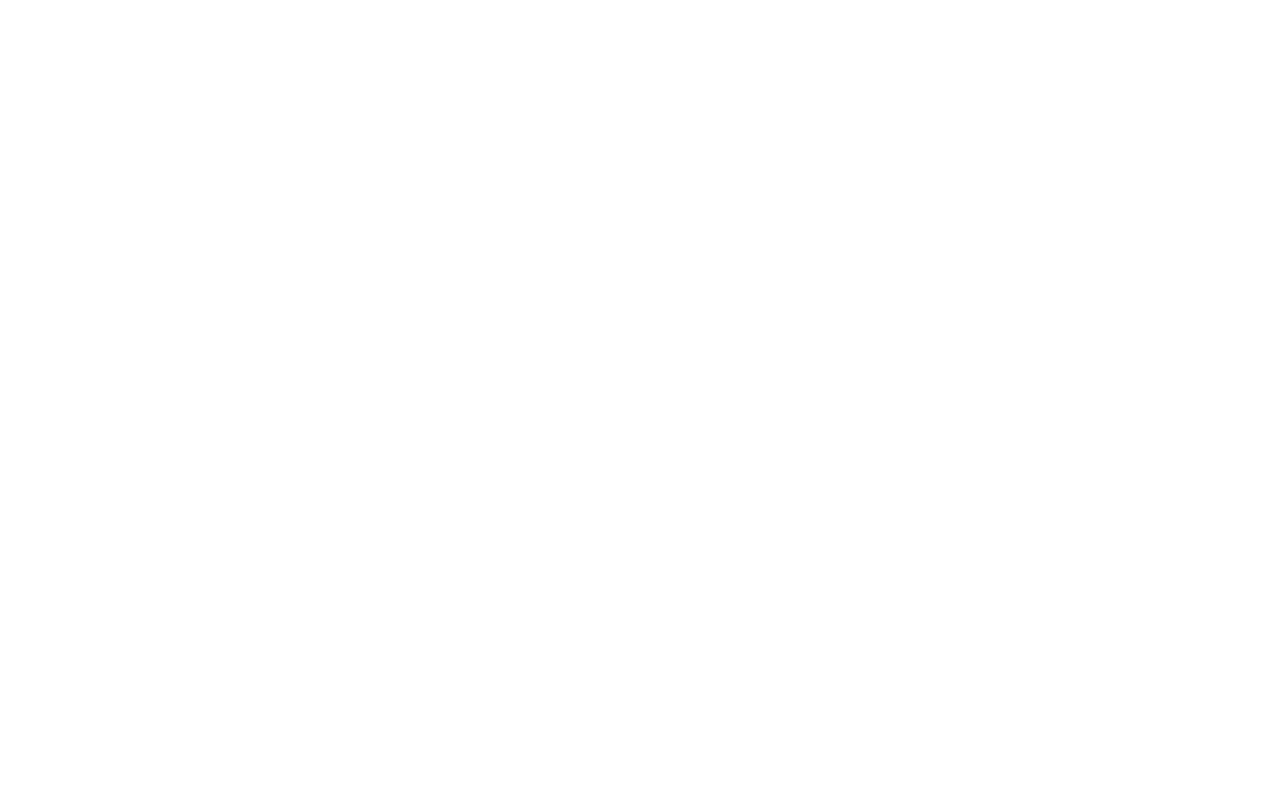
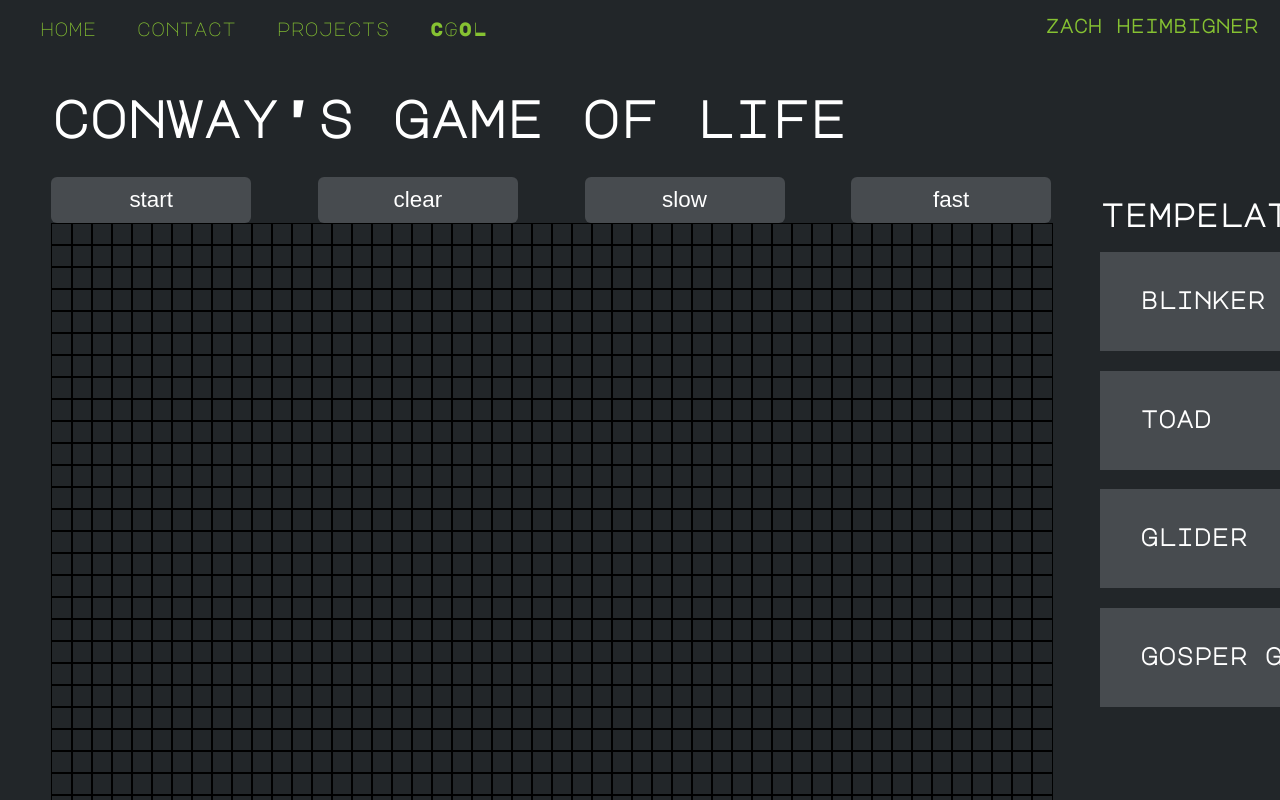
Before and after one commit to HZ-2000/Personal-Website-V2, a React (Create React App) app in the folder client/: page /cgol in a window 1280 px wide. Before the commit this address had no page. Shown: the top 800 px of the page. Built offline with nearby package versions, Linux system fonts and the light colour scheme.

Commit message:
Added COGL to website

```diff
--- a/client/package.json
+++ b/client/package.json
@@ -10,6 +10,7 @@
     "@types/node": "^16.11.17",
     "@types/react": "^17.0.38",
     "@types/react-dom": "^17.0.11",
+    "immer": "^9.0.7",
     "react": "^17.0.2",
     "react-dom": "^17.0.2",
     "react-router-dom": "^6.2.1",
--- a/client/src/components/Nav.tsx
+++ b/client/src/components/Nav.tsx
@@ -1,4 +1,3 @@
-import React from 'react';
 import './css/Nav.css';
 import { Link } from 'react-router-dom';
 
@@ -15,6 +14,9 @@
                 <ul>
                     <Link className='link-wrapper' to='/projects'>projects</Link>
                 </ul>
+                <ul>
+                    <Link className='link-wrapper' to='/cgol'>CGOL</Link>
+                </ul>
             </div>
 
             <div className='Right-Side'>
--- a/client/src/index.tsx
+++ b/client/src/index.tsx
@@ -1,9 +1,9 @@
-import React from 'react';
 import ReactDOM from 'react-dom';
 import { BrowserRouter as Router, Routes, Route } from 'react-router-dom';
 import { Homepage } from './views/Homepage';
 import { Contact } from './views/Contact';
 import { Projects } from './views/Projects';
+import { CGOL } from './views/cgol';
 import './index.css';
 
 ReactDOM.render(
@@ -12,6 +12,7 @@
       <Route path='/' element={<Homepage />} />
       <Route path='/contact' element={<Contact />} />
       <Route path='/projects' element={<Projects />} />
+      <Route path='/cgol' element={<CGOL />} />
     </Routes>
   </Router>
   ,
--- a/client/src/views/Contact.tsx
+++ b/client/src/views/Contact.tsx
@@ -1,4 +1,3 @@
-import React from 'react';
 import { Nav } from '../components/Nav';
 import styles from './css/Contact.module.css';
 import resume from '../assets/img/Resume.png';
--- a/client/src/views/Homepage.tsx
+++ b/client/src/views/Homepage.tsx
@@ -1,4 +1,3 @@
-import React from 'react';
 import { Nav } from '../components/Nav';
 import Particles from "react-tsparticles";
 import styles from './css/Home.module.css';
--- a/client/src/views/Projects.tsx
+++ b/client/src/views/Projects.tsx
@@ -1,4 +1,3 @@
-import React from 'react';
 import { Nav } from '../components/Nav';
 import styles from './css/Projects.module.css';
 
--- /dev/null
+++ b/client/src/views/cgol.tsx
@@ -0,0 +1,250 @@
+import React, { useState, useCallback, useRef } from "react";
+import { Nav } from '../components/Nav';
+import styles from './css/cgol.module.css';
+import produce from 'immer';
+
+const numRows = 50;
+const numCols = 50;
+
+const operations = [
+    [0, 1],
+    [0, -1],
+    [1, -1],
+    [-1, 1],
+    [1, 1],
+    [-1, -1],
+    [1, 0],
+    [-1, 0]
+];
+
+//-------------tempelates---------------
+const blinker = [
+    [1,1],
+    [1,2],
+    [1,3]
+];
+
+const toad = [
+    [1,1],
+    [1,2],
+    [1,3],
+    [2,2],
+    [2,3],
+    [2,4]
+];
+
+const glider = [
+    [1,2],
+    [2,3],
+    [3,3],
+    [3,2],
+    [3,1],
+];
+
+const glider_gun = [
+    [6,1],
+    [7,1],
+    [6,2],
+    [7,2],
+    [6,11],
+    [7,11],
+    [8,11],
+    [9,12],
+    [10,13],
+    [10,14],
+    [5,12],
+    [4,13],
+    [4,14],
+    [5,16],
+    [6,17],
+    [7,18],
+    [7,17],
+    [7,15],
+    [8,17],
+    [9,16],
+    [6,21],
+    [5,21],
+    [4,21],
+    [6,22],
+    [5,22],
+    [4,22],
+    [3,23],
+    [3,25],
+    [2,25],
+    [7,25],
+    [8,25],
+    [7,23],
+    [4,35],
+    [5,35],
+    [4,36],
+    [5,36]
+]
+//----------------------------------
+
+const generateEmptyGrid = () => {
+    const rows = [];
+    for (let i = 0; i < numRows; i++) {
+      rows.push(Array.from(Array(numCols), () => 0));
+    }
+
+    return rows;
+};
+
+export const CGOL: React.FC = () => {
+    document.title = "ZH | CGOL";
+
+    const [grid, setGrid] = useState(() => {
+        const rows = [];
+        for(let i = 0; i < numRows; i++){
+            rows.push(Array.from(Array(numCols), () => 0));
+        }
+
+        return rows;
+    });
+
+    const [running, setRunning] = useState(false);
+    const runningRef = useRef(running);
+    runningRef.current = running;
+
+    const [speed, setSpeed] = useState(1000);
+    const speedRef = useRef(speed);
+    speedRef.current = speed;
+
+    const runSimulation = useCallback(() => {
+        if(!runningRef.current) {
+            return;
+        }
+        //simulate
+        setGrid((g) => {
+            return produce(g, gridCopy => {
+                for(let i = 0; i < numRows; i++){
+                    for(let k = 0; k < numCols; k++) {
+                        let neighbors = 0;
+                        operations.forEach(([x, y]) => {
+                            const newI = i + x;
+                            const newK = k + y;
+                            if(newI >= 0 && newI < numRows && newK >= 0 && newK < numCols) {
+                                neighbors += g[newI][newK];
+                            }
+                        });
+
+                        if(neighbors < 2 || neighbors > 3) {
+                            gridCopy[i][k] = 0;
+                        }else if (g[i][k] === 0 && neighbors === 3) {
+                            gridCopy[i][k] = 1;
+                        }
+                    }
+                }
+            });
+        });
+        setTimeout(runSimulation, speedRef.current);
+    }, []);
+
+    const setGridTempelate = (tempelate: number[][]) => {
+        setGrid(generateEmptyGrid());
+        setGrid((g) => {
+            return produce(g, gridCopy => {
+                tempelate.forEach(([x, y]) => {
+                    gridCopy[x][y] = 1;
+                });
+            });
+        });
+    };
+
+    return (
+        <div className={styles.main}>
+            <Nav />
+            <div className={styles.title}>
+                <h1>conway's game of life</h1>
+            </div>
+
+            <div className={styles.game}>
+                <div className={styles.gridSection}>
+                    <div className={styles.buttons}>
+                        <button className={styles.button}
+                            onClick={() => {
+                                setRunning(!running);
+                                if(!running) {
+                                    runningRef.current = true;
+                                    runSimulation();
+                                }
+                            }}>
+                            {running ? 'stop' : 'start'}
+                        </button>
+                        <button className={styles.button}
+                            onClick={() => {
+                            setGrid(generateEmptyGrid());
+                            }}>
+                            clear
+                        </button>
+                        <button className={styles.button}
+                            onClick={() => {
+                                setSpeed(1000);
+                            }}>
+                            slow
+                        </button>
+                        <button className={styles.button}
+                            onClick={() => {
+                                setSpeed(50);
+                            }}>
+                            fast
+                        </button>
+                    </div>
+
+                    <div
+                        style={{
+                            display: 'grid',
+                            gridTemplateColumns: `repeat(${numCols}, 20px)`
+                        }}
+                    >
+                        {grid.map((rows, i) =>
+                            rows.map((col, k) =>
+                                <div
+                                    key={`${i}-${k}`}
+                                    onClick={() => {
+                                        const newGrid = produce(grid, gridCopy => {
+                                            gridCopy[i][k] = grid[i][k] ?  0 : 1; // removal/insertion
+                                        })
+                                        setGrid(newGrid)
+                                    }}
+                                    style={{width: 20,
+                                            height: 20,
+                                            backgroundColor: grid[i][k] ? "pink" : undefined,
+                                            border: "solid 1px black"}} />
+                            )
+                        )}
+                    </div>
+                </div>
+
+                <div className={styles.tempelatesSection}>
+                    <h1>tempelates</h1>
+
+                    <div className={styles.tempelates}>
+                        <li>
+                            <ul onClick={() => {
+                                setGridTempelate(blinker);
+                            }} className={styles.tempelate}>
+                                <h2>blinker</h2>
+                            </ul>
+                            <ul onClick={() => {
+                                setGridTempelate(toad);
+                            }} className={styles.tempelate}>
+                                <h2>toad</h2>
+                            </ul>
+                            <ul onClick={() => {
+                                setGridTempelate(glider);
+                            }} className={styles.tempelate}>
+                                <h2>glider</h2>
+                            </ul>
+                            <ul onClick={() => {
+                                setGridTempelate(glider_gun);
+                            }} className={styles.tempelate}>
+                                <h2>gosper glider gun</h2>
+                            </ul>
+                        </li>
+                    </div>
+                </div>
+            </div>
+        </div>
+    )
+}
--- /dev/null
+++ b/client/src/views/css/cgol.module.css
@@ -0,0 +1,55 @@
+.main {
+    height: 100%;
+    top: 0;
+    width: 100%;
+    overflow: hidden;
+    font-family: "Major Mono Display";
+    background-color: #222629;
+    color: white;
+}
+
+.game {
+    display: flex;
+    padding-left: 4%;
+    padding-bottom: 4%;
+}
+
+.title {
+    font-size: 1.6em;
+    padding-left: 4%;
+}
+
+.buttons {
+    display: flex;
+    justify-content: space-between;
+}
+
+.button {
+    background-color: #474B4F;
+    border: none;
+    color: white;
+    text-align: center;
+    font-size: 1.4em;
+    padding: 10px;
+    width: 20%;
+    border-radius: 6px;
+}
+
+.tempelatesSection {
+    padding-left: 4%;
+}
+
+.tempelates {
+    width: 500px;
+    list-style: none;
+}
+
+.tempelate {
+    background-color: #474B4F;
+    padding-bottom: 20px;
+}
+
+.tempelate h2 {
+    padding-top: 35px;
+    color: white;
+}
```
Also changed, not shown: 1 other file (tests, documents, lock files or other folders).
